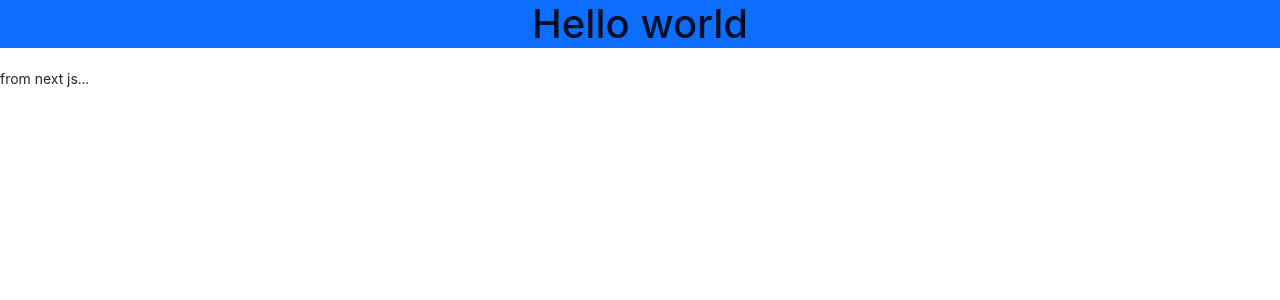
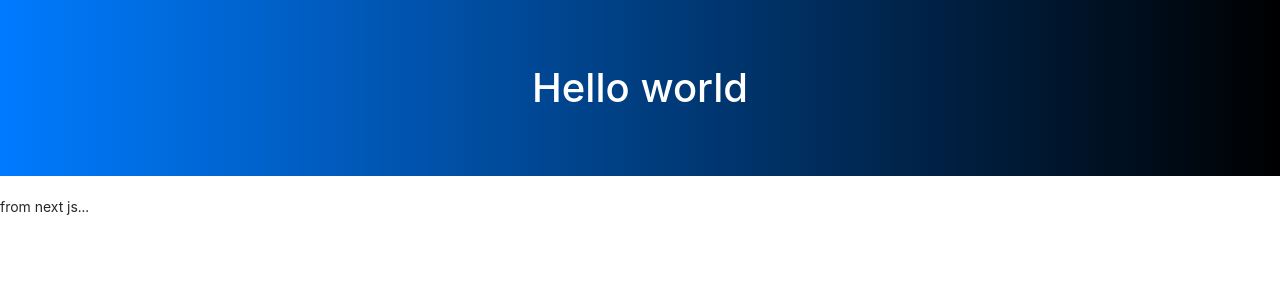
Before and after one commit to renandf/udemy-edemy-fe, a Next.js app: page / in a window 1280 px wide. Shown: the top 300 px of the page. Built offline with nearby package versions, Linux system fonts and the light colour scheme.

Commit message:
feat: Setup custom styles.css

```diff
--- a/pages/_app.js
+++ b/pages/_app.js
@@ -1,5 +1,6 @@
 import 'bootstrap/dist/css/bootstrap.min.css'
 import 'antd/dist/antd.css'
+import '../public/css/styles.css'
 
 function MyApp ({Component, pageProps}) {
   return <Component {...pageProps} />;
--- /dev/null
+++ b/public/css/styles.css
@@ -0,0 +1,5 @@
+.jumbotron {
+  background-image: linear-gradient(to right, #007bff, #000);
+  color: #fff;
+  padding: 4rem 0;
+}
```
